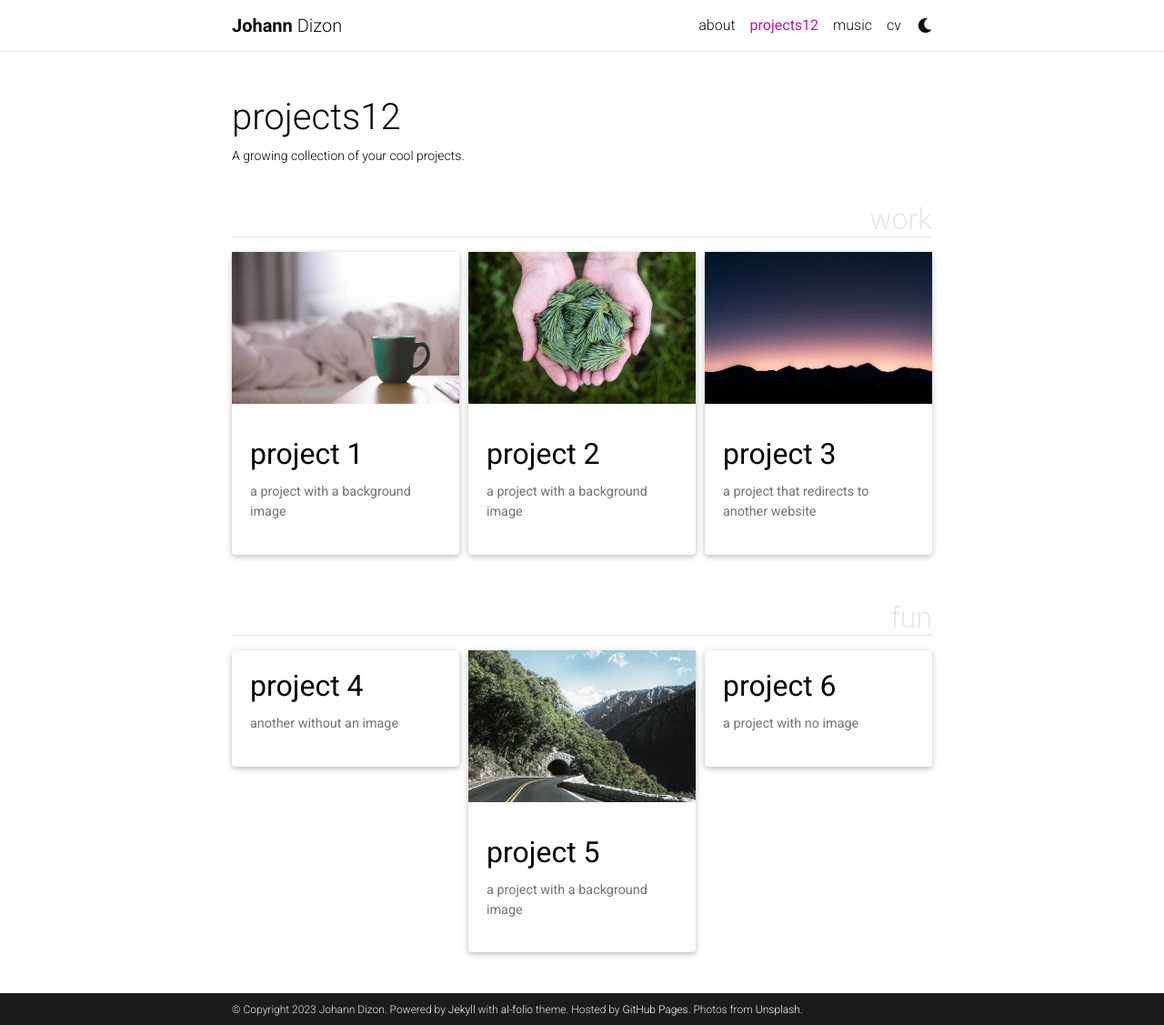
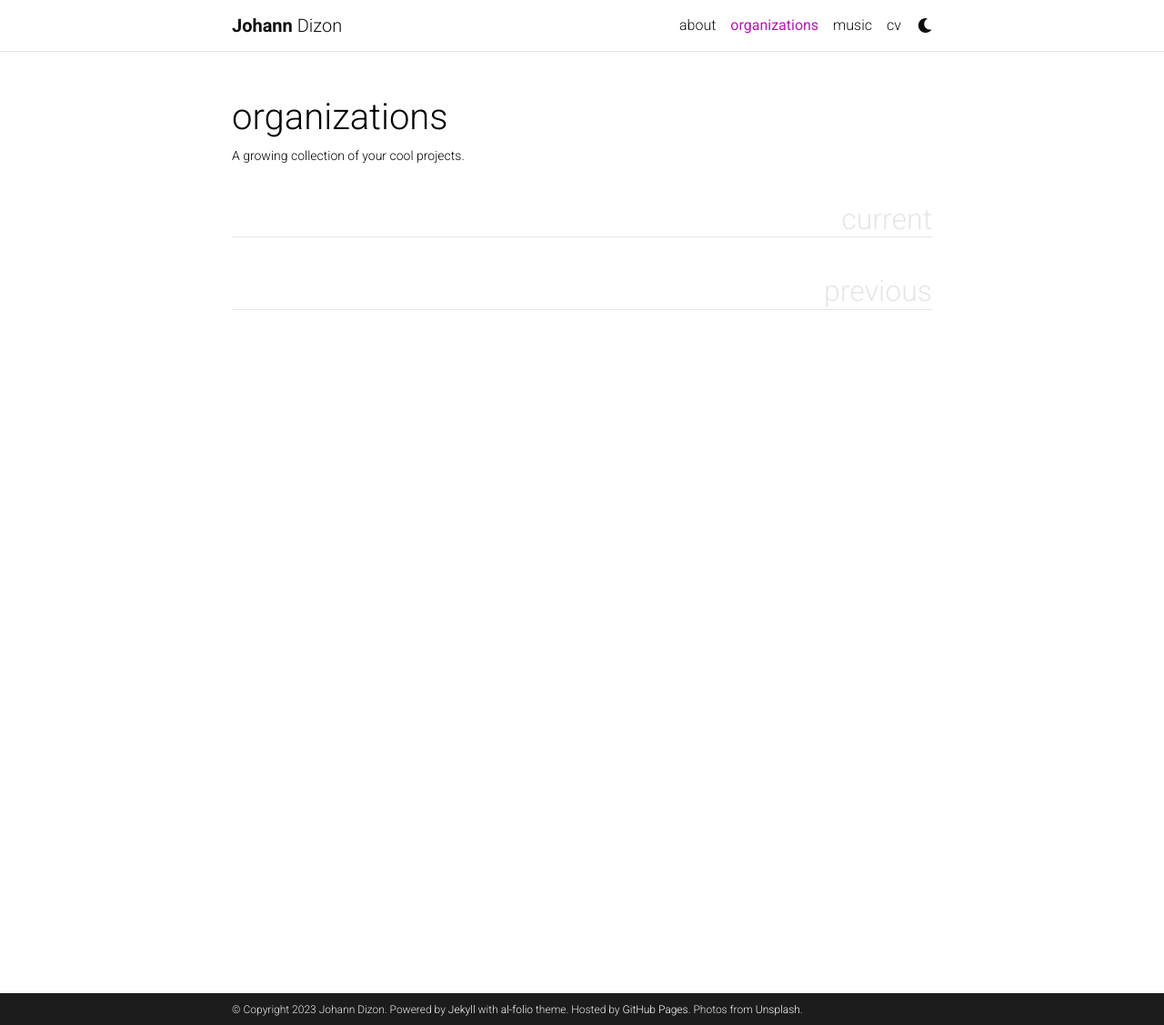
Before and after one commit to johanndizon/johanndizon.github.io, a Jekyll site: the page built from _pages/projects.md, in a window 1280 px wide and 1127 px high. Shown: the whole window at 91% size. Built offline with Jekyll 4.4.1, drawn with Linux system fonts in a browser that asks for light colours; full-size pictures stand in for the smaller copies a plugin makes; comment, search, counter and statistics services are not loaded; a style sheet for code colours, icons or effects is not loaded.

Commit message:
esdfasdf aewr

```diff
--- a/_pages/projects.md
+++ b/_pages/projects.md
@@ -1,11 +1,11 @@
 ---
 layout: page
-title: projects12
-permalink: /projects12/
+title: organizations
+permalink: /organizations/
 description: A growing collection of your cool projects.
 nav: true
 nav_order: 1
-display_categories: [work, fun]
+display_categories: [current, previous]
 horizontal: false
 ---
 
```
Also changed, not shown: _pages/music.md (+3 -1 lines).
